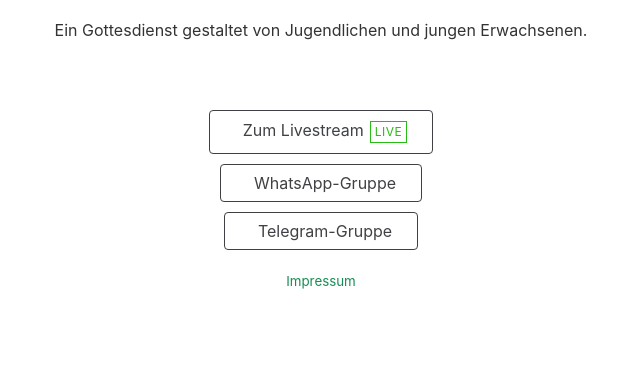
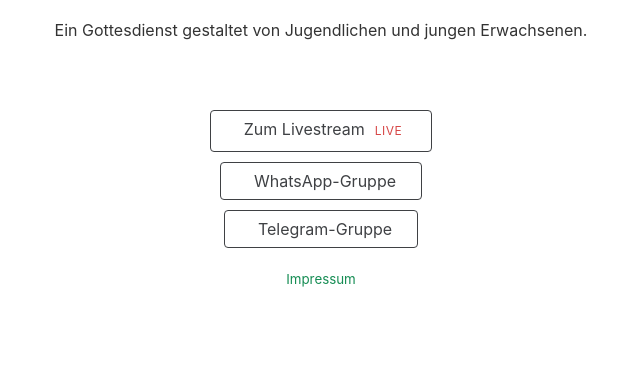
Before and after one commit to lk3de/alive, a Jekyll site: the page built from index.html, in a window 1280 px wide. Shown: the part 166-544 px from the top of the page, without its empty margins (319-959 px from the left). Built offline with Jekyll 4.4.1, drawn with Linux system fonts in a browser that asks for light colours; nearby versions of some CDN libraries.

Commit message:
Update links.html

```diff
--- a/_includes/links.html
+++ b/_includes/links.html
@@ -11,7 +11,7 @@
             <div class="col is-center">
                 {% endif %}
                 {% if site.data.links.fixed-button-width == true %}
-                <a class="button outline secondary" style="width:50%" href="{{ item.url }}" target="_blank">{% else %}<a class="button outline secondary" href="{{ item.url }}" target="_blank">{% endif %}{% if site.data.links.icon-position == "right" %}{% if item.tag %}<span class="tag is-small bd-success text-success" style="margin-right:.5em">{{ item.tag}}</span>{% endif %}{{ item.title }}{% if item.icon %}<span class="iconify-inline" data-icon="{{ item.icon }}" style="margin-left:.5em;margin-right:0"></span>{% endif %}{% if item.custom-icon %}<span class="custom-icon" style="margin-left:.5em">{{ item.custom-icon }}</span>{% endif %}</a>{% else %}{% if item.icon %}<span class="iconify-inline" data-icon="{{ item.icon }}"></span>{% endif %}{% if item.custom-icon %}<span class="custom-icon" style="margin-right:.5em">{{ item.custom-icon}}</span>{% endif %}{{ item.title }}{% if item.tag %}<span class="tag is-small bd-success text-success" style="margin-left:.5em">{{ item.tag }}</span>{% endif %}</a>{% endif %}
+                <a class="button outline secondary" style="width:50%" href="{{ item.url }}" target="_blank">{% else %}<a class="button outline secondary" href="{{ item.url }}" target="_blank">{% endif %}{% if site.data.links.icon-position == "right" %}{% if item.tag %}<span class="tag is-small bd-error text-error" style="margin-right:.5em">{{ item.tag}}</span>{% endif %}{{ item.title }}{% if item.icon %}<span class="iconify-inline" data-icon="{{ item.icon }}" style="margin-left:.5em;margin-right:0"></span>{% endif %}{% if item.custom-icon %}<span class="custom-icon" style="margin-left:.5em">{{ item.custom-icon }}</span>{% endif %}</a>{% else %}{% if item.icon %}<span class="iconify-inline" data-icon="{{ item.icon }}"></span>{% endif %}{% if item.custom-icon %}<span class="custom-icon" style="margin-right:.5em">{{ item.custom-icon}}</span>{% endif %}{{ item.title }}{% if item.tag %}<span class="tag is-small bd-error text-error" style="margin-left:.5em">{{ item.tag }}</span>{% endif %}</a>{% endif %}
             </div>
         </div>
         {% endfor %}
```
